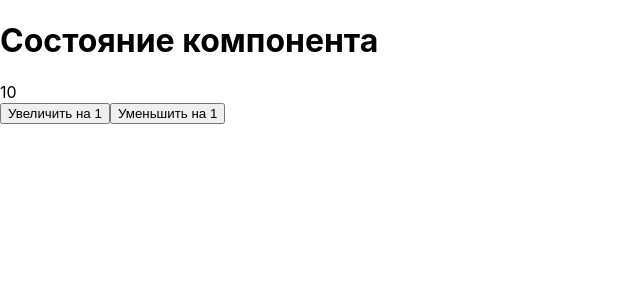
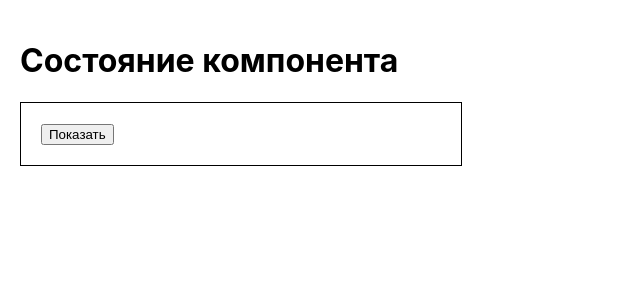
Before and after one commit to AlexKabaiev/state, a React (Create React App) app: page / in a window 1280 px wide. Shown: the top 300 px of the page, without its empty margins (0-640 px from the left). Built offline with nearby package versions, Linux system fonts and the light colour scheme.

Commit message:
Dropdown menu

```diff
--- a/src/App.jsx
+++ b/src/App.jsx
@@ -1,12 +1,14 @@
 import React from "react";
-import Counter from './components/Counter/Counter';
+// import Counter from './components/Counter/Counter';
+import Dropdown from "components/Dropdown/Dropdown";
 
 
 const App = () => {
   return (
     <>
       <h1>Состояние компонента</h1>
-      <Counter initialValue={10} />
+      {/* <Counter initialValue={10} /> */}
+      <Dropdown />
     </>
   );
 };
--- /dev/null
+++ b/src/components/Dropdown/Dropdown.css
@@ -0,0 +1,17 @@
+.Dropdown {
+    position: relative;
+    width: 400px;
+    padding: 20px;
+    border: 1px solid black;
+}
+
+.Dropdown__menu {
+    position: absolute;
+    top: 100%;
+    left: 0;
+    width: 400px;
+    padding: 20px;
+    text-align: center;
+    background-color: teal;
+    color: white;
+}
--- /dev/null
+++ b/src/components/Dropdown/Dropdown.js
@@ -0,0 +1,43 @@
+import React, { Component } from "react";
+import './Dropdown.css'
+
+class Dropdown extends Component {
+  state = {
+    visible: false,
+    };
+
+    toggle = () => {
+        this.setState(prevState => ({
+            visible: !prevState.visible,
+        }));
+    };
+
+//   show = () => {
+//     this.setState({ visible: true });
+//   };
+
+//   hide = () => {
+//     this.setState({ visible: false });
+//   };
+
+  render() {
+    return (
+      <div className="Dropdown">
+        <button type="button" className="Dropdown__toggle" onClick={this.toggle}>
+          {this.state.visible ? 'Скрыть' : 'Показать'}
+        </button>
+        {/* <button type="button" className="Dropdown__toggle" onClick={this.show}>
+          Показать
+        </button>
+        <button type="button" className="Dropdown__toggle" onClick={this.hide}>
+          Скрыть
+        </button> */}
+        {this.state.visible && (
+          <div className="Dropdown__menu">Выпадающее меню</div>
+        )}
+      </div>
+    );
+  }
+}
+
+export default Dropdown;
--- a/src/index.css
+++ b/src/index.css
@@ -2,6 +2,8 @@
 
 body {
   margin: 0;
+  padding: 20px;
+  background-color: white;
   font-family: -apple-system, BlinkMacSystemFont, 'Segoe UI', 'Roboto', 'Oxygen',
     'Ubuntu', 'Cantarell', 'Fira Sans', 'Droid Sans', 'Helvetica Neue',
     sans-serif;
```
